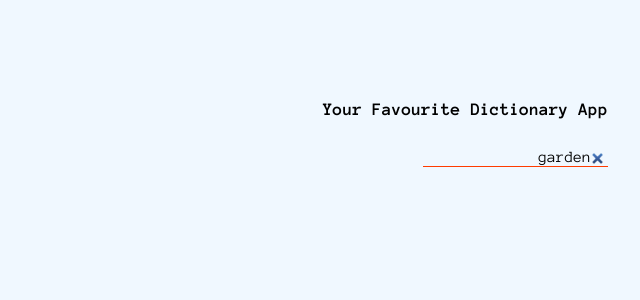
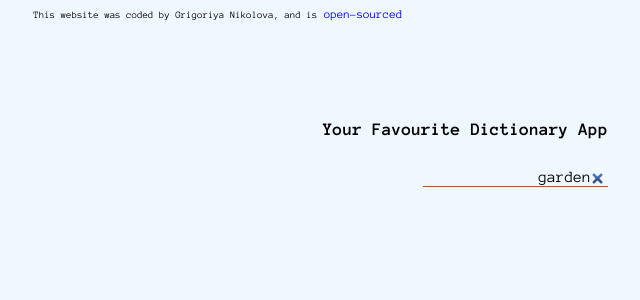
Before and after one commit to GritoMN/your-favourite-dictionary, a React (Create React App) app: page / in a window 1280 px wide. Shown: the top 300 px of the page, without its empty margins (422-1062 px from the left). Built offline with nearby package versions, Linux system fonts and the light colour scheme.

Commit message:
added  link to github

```diff
--- a/src/App.css
+++ b/src/App.css
@@ -1,3 +1,12 @@
+.linkGit {
+  font-size: 10px;
+  margin-top: 10px;
+  text-align: center;
+}
+.linkGit a {
+  line-height: 0px;
+  margin-top: ;
+}
 header {
   text-align: right;
   padding-right: 30px;
--- a/src/App.js
+++ b/src/App.js
@@ -3,11 +3,22 @@ import Dictionary from "./Dictionary";
 
 function App() {
   return (
-    <div className="App">
-      <header className="App-header"> Your Favourite Dictionary App</header>
-      <main>
-        <Dictionary defaultKeyword="garden" />
-      </main>
+    <div className="linkGit">
+      {" "}
+      This website was coded by Grigoriya Nikolova, and is
+      <a
+        href="https://github.com/GritoMN/your-favourite-dictionary"
+        target="_blank"
+      >
+        {" "}
+        open-sourced
+      </a>
+      <div className="App">
+        <header className="App-header"> Your Favourite Dictionary App</header>
+        <main>
+          <Dictionary defaultKeyword="garden" />
+        </main>
+      </div>
     </div>
   );
 }
```
